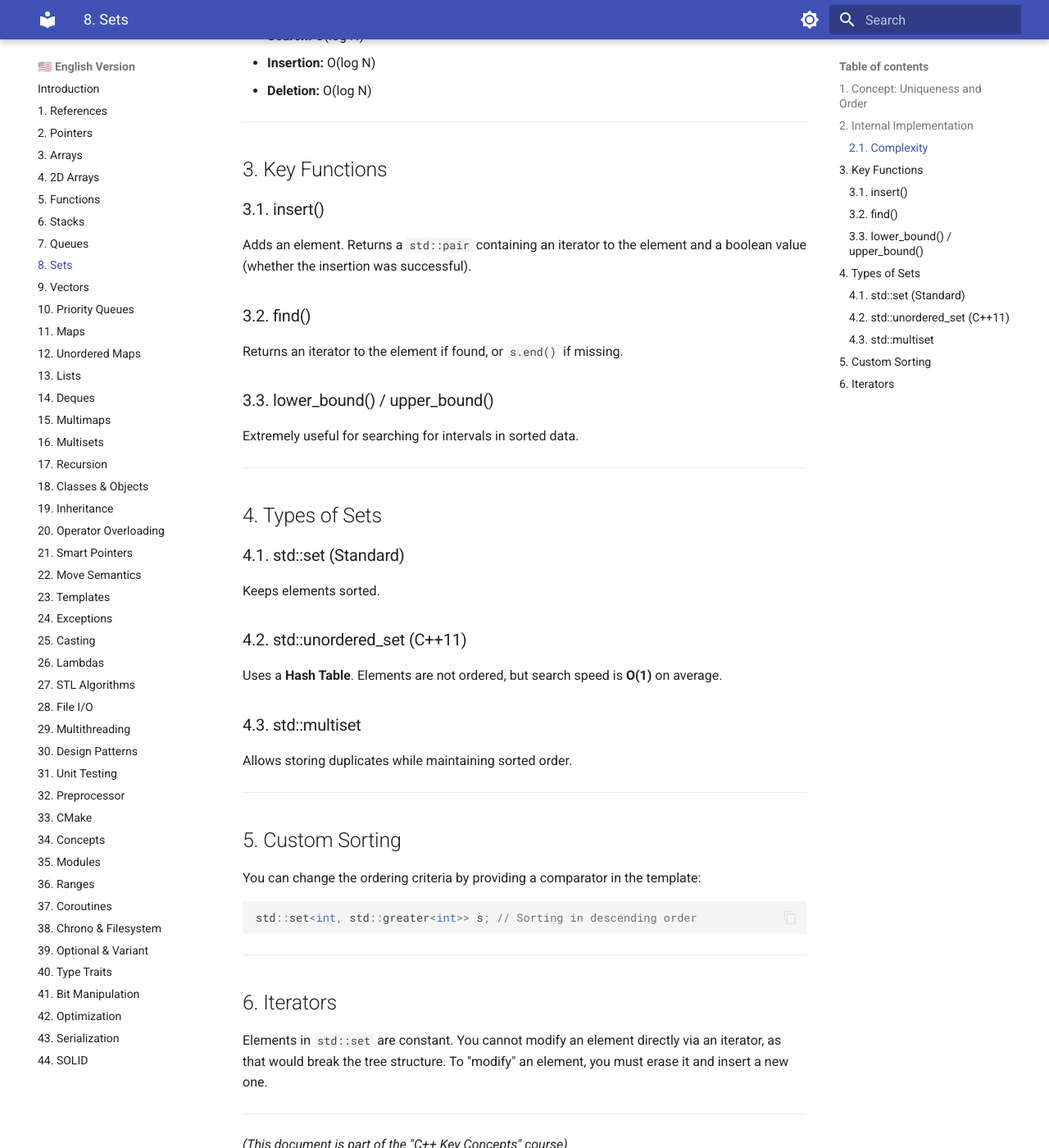
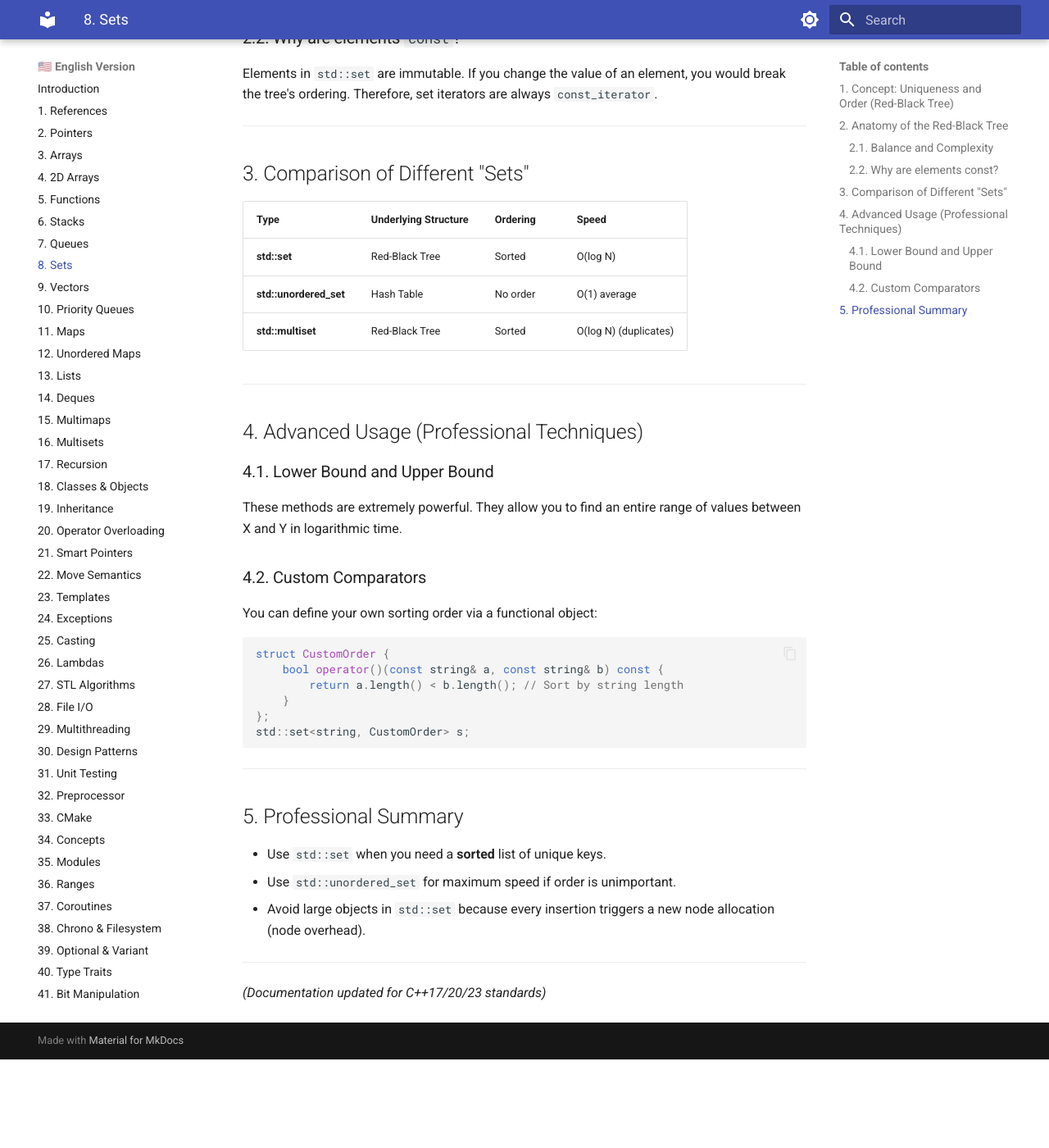
Before and after one commit to KadirYazadzhi/CPlusPlus---KeyConcepts, an MkDocs documentation site: the page built from docs/en/Sets/Sets.md, in a window 1280 px wide and 1400 px high, scrolled down 571 px. Shown: the whole window at 82% size. Built offline with MkDocs 1.6.1 and Material for MkDocs 9.7.7, drawn with Linux system fonts in a browser that asks for light colours; after the commit the page ends 1863 px from its top, so only the background shows below that; some of the changed text lies outside the part shown.

````diff
--- a/docs/bg/Sets/Sets.md
+++ b/docs/bg/Sets/Sets.md
@@ -1,56 +1,55 @@
-# Множества (Sets) в C++ - Пълно ръководство
+# Множества (Sets) в C++ - Пълно техническо ръководство
 
-## 1. Концепция: Уникалност и Ред
-В C++ `std::set` е асоциативен контейнер, който съдържа уникални обекти. Всички елементи в него автоматично се поддържат в сортиран ред. Ако се опитате да добавите дубликат, той просто ще бъде игнориран.
+## 1. Концепция: Уникалност и Ред (Red-Black Tree)
+В C++, `std::set` не е просто списък с уникални елементи. Той е **Асоциативен Контейнер**, който гарантира, че данните са винаги сортирани. За постигането на тази цел, STL използва **Червено-черно дърво (Red-Black Tree)** – вид самобалансиращо се двоично дърво за търсене.
 
 ---
 
-## 2. Вътрешна имплементация
-Почти всички компилатори имплементират `std::set` като **Червено-черно дърво (Red-Black Tree)** – вид самобалансиращо се двоично дърво за търсене.
+## 2. Анатомия на Червено-черното дърво
 
-### 2.1. Производителност (Complexity)
+### 2.1. Баланс и Сложност
+За разлика от обикновените дървета, които могат да се "изродят" в списък (O(N)), червено-черното дърво гарантира, че височината му е винаги логаритмична.
 *   **Търсене:** O(log N)
 *   **Вмъкване:** O(log N)
 *   **Изтриване:** O(log N)
 
----
-
-## 3. Основни функции
-
-### 3.1. insert()
-Добавя елемент. Връща двойка (`std::pair`), съдържаща итератор към елемента и булева стойност (дали вмъкването е било успешно).
-
-### 3.2. find()
-Връща итератор към намерения елемент или `s.end()`, ако липсва.
-
-### 3.3. lower_bound() / upper_bound()
-Изключително полезни за търсене на интервали в сортирани данни.
+### 2.2. Защо елементите са `const`?
+Елементите в `std::set` са неизменяеми. Ако промените стойността на елемент, вие ще нарушите реда в дървото. Затова итераторите на сета са винаги `const_iterator`.
 
 ---
 
-## 4. Видове множества
+## 3. Сравнение на различните "Множества"
 
-### 4.1. std::set (Стандартно)
-Поддържа елементите сортирани.
-
-### 4.2. std::unordered_set (C++11)
-Използва **Хеш таблица**. Елементите не са подредени, но търсенето е със средна скорост **O(1)**.
-
-### 4.3. std::multiset
-Позволява съхраняването на дубликати, но запазва сортирането.
+| Тип | Базова структура | Ред | Скорост |
+| :--- | :--- | :--- | :--- |
+| **std::set** | Red-Black Tree | Сортиран | O(log N) |
+| **std::unordered_set** | Hash Table | Няма ред | O(1) средно |
+| **std::multiset** | Red-Black Tree | Сортиран | O(log N) (дубликати) |
 
 ---
 
-## 5. Персонализирано сортиране
-Можете да промените критерия на подредба, като подадете компаратор в шаблона:
+## 4. Професионални трикове (Advanced Usage)
+
+### 4.1. Lower Bound и Upper Bound
+Тези методи са изключително мощни. Те ви позволяват да намерите целия интервал от стойности между X и Y в логаритмично време.
+
+### 4.2. Персонализирани Компартори
+Можете да дефинирате собствен ред за сортиране чрез функционален обект:
 ```cpp
-std::set<int, std::greater<int>> s; // Сортиране в намаляващ ред
+struct CustomOrder {
+    bool operator()(const string& a, const string& b) const {
+        return a.length() < b.length(); // Сортиране по дължина на низа
+    }
+};
+std::set<string, CustomOrder> s;
 ```
 
 ---
 
-## 6. Итератори
-Елементите в `std::set` са константни. Не можете да променяте елемент директно през итератор, защото това би нарушило структурата на дървото. За да "промените" елемент, трябва да го изтриете и да добавите нов.
+## 5. Професионално обобщение
+*   Използвайте `std::set`, когато ви трябва **сортиран** списък с уникални ключове.
+*   Използвайте `std::unordered_set` за максимална скорост, ако редът не е важен.
+*   Избягвайте големи обекти в `std::set`, защото всяко вмъкване води до алокация на нов възел (node overhead).
 
 ---
-*(Този документ е част от курса "Ключови концепции в C++")*
+*(Документацията е актуализирана за стандарти C++17/20/23)*
--- a/docs/en/Sets/Sets.md
+++ b/docs/en/Sets/Sets.md
@@ -1,56 +1,55 @@
-# Sets in C++ - The Ultimate Guide
+# Sets in C++ - The Ultimate Technical Guide
 
-## 1. Concept: Uniqueness and Order
-In C++, `std::set` is an associative container that contains unique objects. All elements are automatically maintained in a sorted order. If you attempt to add a duplicate, it will simply be ignored.
+## 1. Concept: Uniqueness and Order (Red-Black Tree)
+In C++, `std::set` is not just a list of unique elements. It is an **Associative Container** that guarantees data is always sorted. To achieve this, the STL uses a **Red-Black Tree** – a type of self-balancing binary search tree.
 
 ---
 
-## 2. Internal Implementation
-Almost all compilers implement `std::set` as a **Red-Black Tree** – a type of self-balancing binary search tree.
+## 2. Anatomy of the Red-Black Tree
 
-### 2.1. Complexity
+### 2.1. Balance and Complexity
+Unlike ordinary trees, which can degenerate into a list (O(N)), a red-black tree guarantees its height remains logarithmic.
 *   **Search:** O(log N)
 *   **Insertion:** O(log N)
 *   **Deletion:** O(log N)
 
----
-
-## 3. Key Functions
-
-### 3.1. insert()
-Adds an element. Returns a `std::pair` containing an iterator to the element and a boolean value (whether the insertion was successful).
-
-### 3.2. find()
-Returns an iterator to the element if found, or `s.end()` if missing.
-
-### 3.3. lower_bound() / upper_bound()
-Extremely useful for searching for intervals in sorted data.
+### 2.2. Why are elements `const`?
+Elements in `std::set` are immutable. If you change the value of an element, you would break the tree's ordering. Therefore, set iterators are always `const_iterator`.
 
 ---
 
-## 4. Types of Sets
+## 3. Comparison of Different "Sets"
 
-### 4.1. std::set (Standard)
-Keeps elements sorted.
-
-### 4.2. std::unordered_set (C++11)
-Uses a **Hash Table**. Elements are not ordered, but search speed is **O(1)** on average.
-
-### 4.3. std::multiset
-Allows storing duplicates while maintaining sorted order.
+| Type | Underlying Structure | Ordering | Speed |
+| :--- | :--- | :--- | :--- |
+| **std::set** | Red-Black Tree | Sorted | O(log N) |
+| **std::unordered_set** | Hash Table | No order | O(1) average |
+| **std::multiset** | Red-Black Tree | Sorted | O(log N) (duplicates) |
 
 ---
 
-## 5. Custom Sorting
-You can change the ordering criteria by providing a comparator in the template:
+## 4. Advanced Usage (Professional Techniques)
+
+### 4.1. Lower Bound and Upper Bound
+These methods are extremely powerful. They allow you to find an entire range of values between X and Y in logarithmic time.
+
+### 4.2. Custom Comparators
+You can define your own sorting order via a functional object:
 ```cpp
-std::set<int, std::greater<int>> s; // Sorting in descending order
+struct CustomOrder {
+    bool operator()(const string& a, const string& b) const {
+        return a.length() < b.length(); // Sort by string length
+    }
+};
+std::set<string, CustomOrder> s;
 ```
 
 ---
 
-## 6. Iterators
-Elements in `std::set` are constant. You cannot modify an element directly via an iterator, as that would break the tree structure. To "modify" an element, you must erase it and insert a new one.
+## 5. Professional Summary
+*   Use `std::set` when you need a **sorted** list of unique keys.
+*   Use `std::unordered_set` for maximum speed if order is unimportant.
+*   Avoid large objects in `std::set` because every insertion triggers a new node allocation (node overhead).
 
 ---
-*(This document is part of the "C++ Key Concepts" course)*
+*(Documentation updated for C++17/20/23 standards)*
````
Also changed, not shown: docs/bg/Priority_Queues/Priority_Queues.md (+25 -38 lines), docs/bg/Vectors/Vectors.md (+29 -66 lines), docs/en/Priority_Queues/Priority_Queues.md (+24 -37 lines), docs/en/Vectors/Vectors.md (+29 -66 lines).
